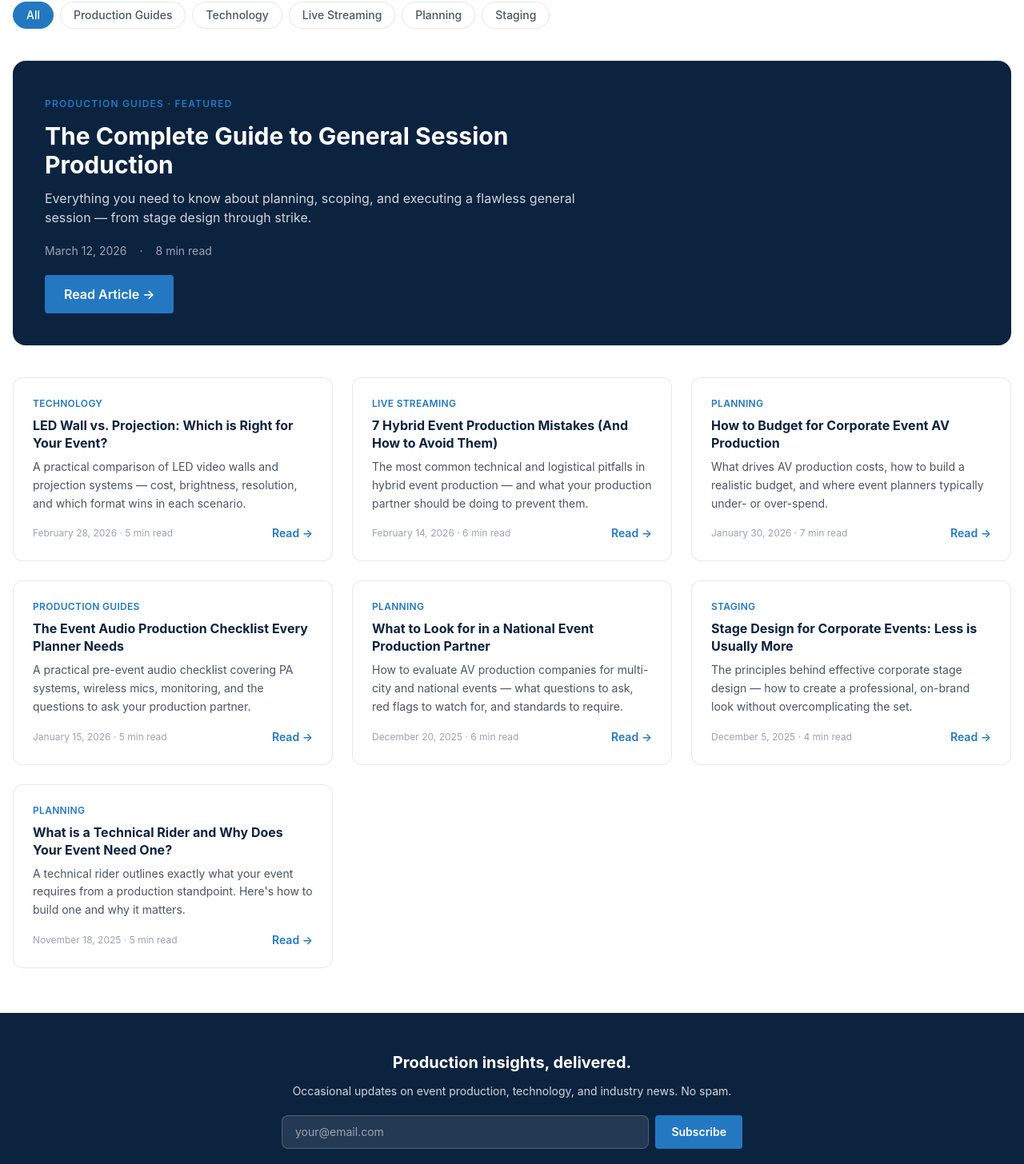
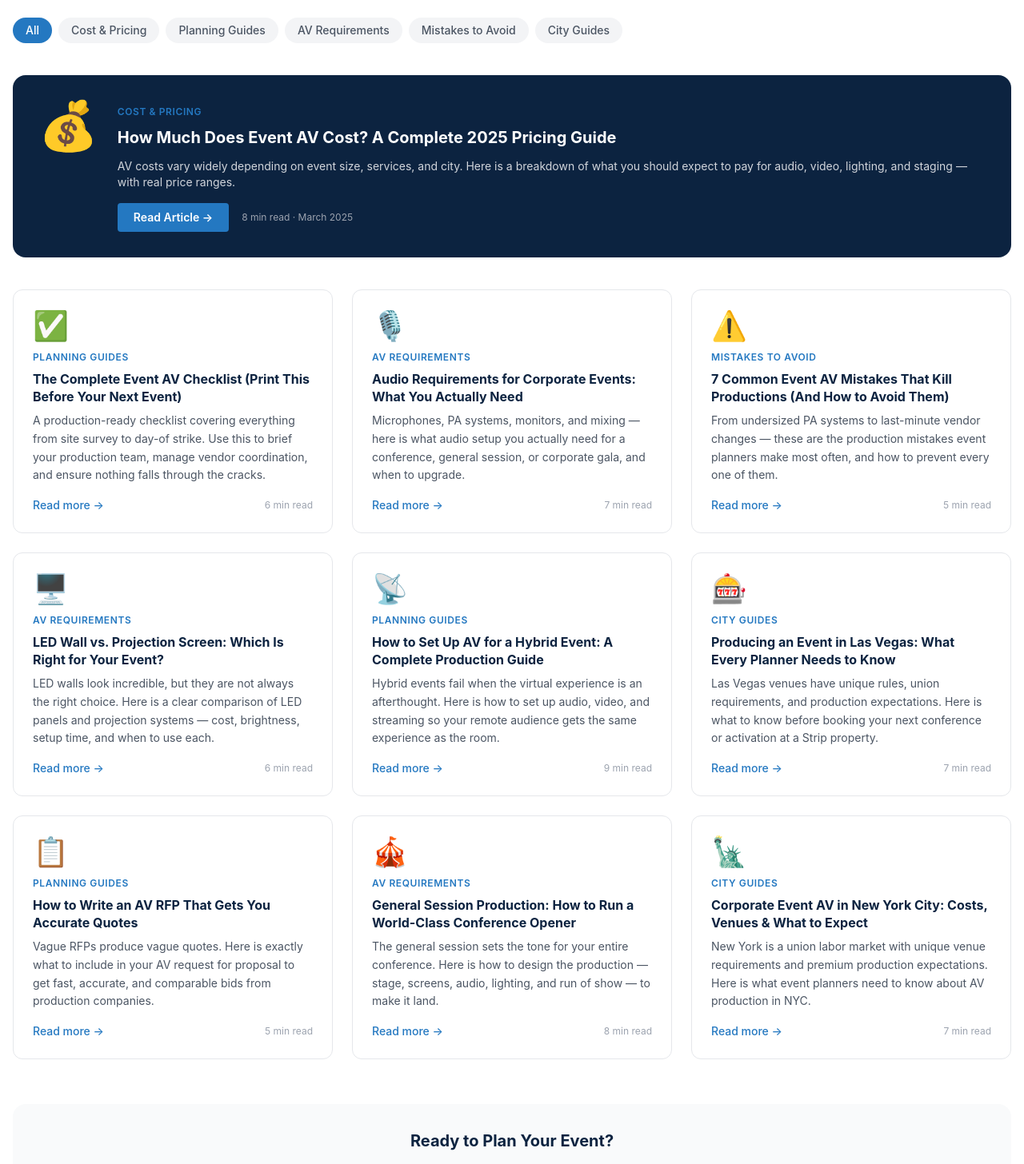
Before and after one commit to BeacoAV/BeaconAV-Site, a Next.js app: page /blog in a window 1280 px wide. Shown: the part 355-1811 px from the top of the page at 80% size. Built offline with nearby package versions, Linux system fonts and the light colour scheme.

Commit message:
feat(phase2): app/blog/page.tsx

```diff
--- a/app/blog/page.tsx
+++ b/app/blog/page.tsx
@@ -2,158 +2,165 @@ import type { Metadata } from 'next';
 import Link from 'next/link';
 
 export const metadata: Metadata = {
-  title: 'Event Production Blog | Tips, Trends & Guides | Beacon AV',
-  description: 'Insights on live event production — audio, video, lighting, staging, live streaming, and event technology from the Beacon AV team.',
+  title: 'Event Production Blog | AV Tips, Costs & Planning Guides | Beacon AV',
+  description: 'Expert guides on event AV costs, production planning, audio/video setup, and how to run flawless live events. From corporate conferences to galas.',
 };
 
 const posts = [
   {
-    slug: 'general-session-production-guide',
-    title: 'The Complete Guide to General Session Production',
-    excerpt: 'Everything you need to know about planning, scoping, and executing a flawless general session — from stage design through strike.',
-    category: 'Production Guides',
-    date: 'March 12, 2026',
+    slug: 'how-much-does-event-av-cost',
+    title: 'How Much Does Event AV Cost? A Complete 2025 Pricing Guide',
+    excerpt: 'AV costs vary widely depending on event size, services, and city. Here is a breakdown of what you should expect to pay for audio, video, lighting, and staging — with real price ranges.',
+    category: 'Cost & Pricing',
     readTime: '8 min read',
-    featured: true,
+    date: 'March 2025',
+    image: '💰',
   },
   {
-    slug: 'led-wall-vs-projection',
-    title: 'LED Wall vs. Projection: Which is Right for Your Event?',
-    excerpt: 'A practical comparison of LED video walls and projection systems — cost, brightness, resolution, and which format wins in each scenario.',
-    category: 'Technology',
-    date: 'February 28, 2026',
-    readTime: '5 min read',
-    featured: false,
+    slug: 'event-av-checklist',
+    title: 'The Complete Event AV Checklist (Print This Before Your Next Event)',
+    excerpt: 'A production-ready checklist covering everything from site survey to day-of strike. Use this to brief your production team, manage vendor coordination, and ensure nothing falls through the cracks.',
+    category: 'Planning Guides',
+    readTime: '6 min read',
+    date: 'February 2025',
+    image: '✅',
   },
   {
-    slug: 'hybrid-event-production-mistakes',
-    title: '7 Hybrid Event Production Mistakes (And How to Avoid Them)',
-    excerpt: 'The most common technical and logistical pitfalls in hybrid event production — and what your production partner should be doing to prevent them.',
-    category: 'Live Streaming',
-    date: 'February 14, 2026',
-    readTime: '6 min read',
-    featured: false,
+    slug: 'audio-requirements-for-corporate-events',
+    title: 'Audio Requirements for Corporate Events: What You Actually Need',
+    excerpt: 'Microphones, PA systems, monitors, and mixing — here is what audio setup you actually need for a conference, general session, or corporate gala, and when to upgrade.',
+    category: 'AV Requirements',
+    readTime: '7 min read',
+    date: 'February 2025',
+    image: '🎙️',
   },
   {
-    slug: 'how-to-budget-corporate-event-av',
-    title: 'How to Budget for Corporate Event AV Production',
-    excerpt: 'What drives AV production costs, how to build a realistic budget, and where event planners typically under- or over-spend.',
-    category: 'Planning',
-    date: 'January 30, 2026',
-    readTime: '7 min read',
-    featured: false,
+    slug: 'common-event-av-mistakes',
+    title: '7 Common Event AV Mistakes That Kill Productions (And How to Avoid Them)',
+    excerpt: 'From undersized PA systems to last-minute vendor changes — these are the production mistakes event planners make most often, and how to prevent every one of them.',
+    category: 'Mistakes to Avoid',
+    readTime: '5 min read',
+    date: 'January 2025',
+    image: '⚠️',
   },
   {
-    slug: 'audio-production-checklist',
-    title: 'The Event Audio Production Checklist Every Planner Needs',
-    excerpt: 'A practical pre-event audio checklist covering PA systems, wireless mics, monitoring, and the questions to ask your production partner.',
-    category: 'Production Guides',
-    date: 'January 15, 2026',
-    readTime: '5 min read',
-    featured: false,
+    slug: 'led-wall-vs-projection-which-is-right',
+    title: 'LED Wall vs. Projection Screen: Which Is Right for Your Event?',
+    excerpt: 'LED walls look incredible, but they are not always the right choice. Here is a clear comparison of LED panels and projection systems — cost, brightness, setup time, and when to use each.',
+    category: 'AV Requirements',
+    readTime: '6 min read',
+    date: 'January 2025',
+    image: '🖥️',
   },
   {
-    slug: 'national-event-production-partner',
-    title: 'What to Look for in a National Event Production Partner',
-    excerpt: 'How to evaluate AV production companies for multi-city and national events — what questions to ask, red flags to watch for, and standards to require.',
-    category: 'Planning',
-    date: 'December 20, 2025',
-    readTime: '6 min read',
-    featured: false,
+    slug: 'hybrid-event-av-guide',
+    title: 'How to Set Up AV for a Hybrid Event: A Complete Production Guide',
+    excerpt: 'Hybrid events fail when the virtual experience is an afterthought. Here is how to set up audio, video, and streaming so your remote audience gets the same experience as the room.',
+    category: 'Planning Guides',
+    readTime: '9 min read',
+    date: 'December 2024',
+    image: '📡',
   },
   {
-    slug: 'stage-design-corporate-events',
-    title: 'Stage Design for Corporate Events: Less is Usually More',
-    excerpt: 'The principles behind effective corporate stage design — how to create a professional, on-brand look without overcomplicating the set.',
-    category: 'Staging',
-    date: 'December 5, 2025',
-    readTime: '4 min read',
-    featured: false,
+    slug: 'event-production-in-las-vegas',
+    title: 'Producing an Event in Las Vegas: What Every Planner Needs to Know',
+    excerpt: 'Las Vegas venues have unique rules, union requirements, and production expectations. Here is what to know before booking your next conference or activation at a Strip property.',
+    category: 'City Guides',
+    readTime: '7 min read',
+    date: 'December 2024',
+    image: '🎰',
   },
   {
-    slug: 'av-rider-what-it-is',
-    title: 'What is a Technical Rider and Why Does Your Event Need One?',
-    excerpt: 'A technical rider outlines exactly what your event requires from a production standpoint. Here\'s how to build one and why it matters.',
-    category: 'Planning',
-    date: 'November 18, 2025',
+    slug: 'how-to-write-av-rfp',
+    title: 'How to Write an AV RFP That Gets You Accurate Quotes',
+    excerpt: 'Vague RFPs produce vague quotes. Here is exactly what to include in your AV request for proposal to get fast, accurate, and comparable bids from production companies.',
+    category: 'Planning Guides',
     readTime: '5 min read',
-    featured: false,
+    date: 'November 2024',
+    image: '📋',
+  },
+  {
+    slug: 'general-session-production-guide',
+    title: 'General Session Production: How to Run a World-Class Conference Opener',
+    excerpt: 'The general session sets the tone for your entire conference. Here is how to design the production — stage, screens, audio, lighting, and run of show — to make it land.',
+    category: 'AV Requirements',
+    readTime: '8 min read',
+    date: 'November 2024',
+    image: '🎪',
+  },
+  {
+    slug: 'corporate-event-av-new-york',
+    title: 'Corporate Event AV in New York City: Costs, Venues & What to Expect',
+    excerpt: 'New York is a union labor market with unique venue requirements and premium production expectations. Here is what event planners need to know about AV production in NYC.',
+    category: 'City Guides',
+    readTime: '7 min read',
+    date: 'October 2024',
+    image: '🗽',
   },
 ];
 
-const featured = posts.find((p) => p.featured);
-const rest = posts.filter((p) => !p.featured);
-
-const categories = ['All', 'Production Guides', 'Technology', 'Live Streaming', 'Planning', 'Staging'];
+const categories = ['All', 'Cost & Pricing', 'Planning Guides', 'AV Requirements', 'Mistakes to Avoid', 'City Guides'];
 
 export default function BlogPage() {
   return (
     <>
-      <section className="bg-navy py-14 px-4">
+      <section className="bg-navy py-16 px-4">
         <div className="max-w-7xl mx-auto">
           <p className="section-label">Resources</p>
-          <h1 className="section-title-light mt-2 mb-3 max-w-2xl">Event Production Insights</h1>
-          <p className="text-gray-300 max-w-xl">Practical guides, technology breakdowns, and planning advice from the Beacon AV production team.</p>
+          <h1 className="section-title-light mt-2 mb-4 max-w-3xl">Event Production Guides & Resources</h1>
+          <p className="text-gray-300 max-w-2xl">
+            Practical guides on AV costs, production planning, and how to run technically flawless events — from single-day corporate meetings to multi-day national conferences.
+          </p>
         </div>
       </section>
 
       <section className="bg-white py-14 px-4">
         <div className="max-w-7xl mx-auto">
-          {/* Category filter */}
+          {/* Category pills */}
           <div className="flex flex-wrap gap-2 mb-10">
-            {categories.map((cat) => (
-              <span key={cat}
-                className={`px-4 py-1.5 rounded-full text-sm font-medium cursor-pointer border transition-colors ${
-                  cat === 'All'
-                    ? 'bg-accent text-white border-accent'
-                    : 'border-gray-200 text-gray-600 hover:border-accent hover:text-accent'
-                }`}>
-                {cat}
-              </span>
+            {categories.map(cat => (
+              <span key={cat} className={`px-4 py-1.5 rounded-full text-sm font-medium cursor-pointer transition-colors ${
+                cat === 'All' ? 'bg-accent text-white' : 'bg-gray-100 text-gray-600 hover:bg-gray-200'
+              }`}>{cat}</span>
             ))}
           </div>
 
           {/* Featured post */}
-          {featured && (
-            <div className="bg-navy rounded-2xl p-8 md:p-10 mb-10">
-              <span className="text-xs font-semibold text-accent uppercase tracking-widest">{featured.category} · Featured</span>
-              <h2 className="text-2xl md:text-3xl font-bold text-white mt-3 mb-3 max-w-2xl">{featured.title}</h2>
-              <p className="text-gray-300 mb-5 max-w-2xl">{featured.excerpt}</p>
-              <div className="flex items-center gap-4 text-gray-400 text-sm mb-5">
-                <span>{featured.date}</span>
-                <span>·</span>
-                <span>{featured.readTime}</span>
+          <div className="bg-navy rounded-2xl p-8 mb-10 flex flex-col sm:flex-row gap-6 items-start">
+            <div className="text-6xl">{posts[0].image}</div>
+            <div>
+              <span className="text-accent text-xs font-semibold uppercase tracking-wider">{posts[0].category}</span>
+              <h2 className="text-xl font-bold text-white mt-2 mb-3">{posts[0].title}</h2>
+              <p className="text-gray-300 text-sm mb-4">{posts[0].excerpt}</p>
+              <div className="flex items-center gap-4">
+                <Link href={`/blog/${posts[0].slug}`} className="btn-primary py-2 px-5 text-sm">Read Article →</Link>
+                <span className="text-gray-400 text-xs">{posts[0].readTime} · {posts[0].date}</span>
               </div>
-              <Link href={`/blog/${featured.slug}`} className="btn-primary">Read Article →</Link>
             </div>
-          )}
+          </div>
 
-          {/* Post grid */}
-          <div className="grid grid-cols-1 md:grid-cols-2 lg:grid-cols-3 gap-6">
-            {rest.map((post) => (
-              <article key={post.slug} className="card flex flex-col">
-                <span className="text-xs font-semibold text-accent uppercase tracking-wide mb-2">{post.category}</span>
-                <h2 className="font-bold text-navy text-base mb-2 leading-snug">{post.title}</h2>
-                <p className="text-gray-600 text-sm leading-relaxed flex-1 mb-4">{post.excerpt}</p>
-                <div className="flex items-center justify-between">
-                  <span className="text-gray-400 text-xs">{post.date} · {post.readTime}</span>
-                  <Link href={`/blog/${post.slug}`} className="text-accent text-sm font-semibold hover:underline">Read →</Link>
+          {/* Grid */}
+          <div className="grid grid-cols-1 sm:grid-cols-2 lg:grid-cols-3 gap-6">
+            {posts.slice(1).map(post => (
+              <Link key={post.slug} href={`/blog/${post.slug}`} className="card hover:border-accent hover:shadow-md transition-all group flex flex-col">
+                <div className="text-4xl mb-3">{post.image}</div>
+                <span className="text-accent text-xs font-semibold uppercase tracking-wider mb-2">{post.category}</span>
+                <h3 className="font-bold text-navy mb-2 group-hover:text-accent transition-colors leading-snug">{post.title}</h3>
+                <p className="text-gray-600 text-sm leading-relaxed flex-1">{post.excerpt}</p>
+                <div className="mt-4 flex items-center justify-between">
+                  <span className="text-accent text-sm font-medium">Read more →</span>
+                  <span className="text-gray-400 text-xs">{post.readTime}</span>
                 </div>
-              </article>
+              </Link>
             ))}
           </div>
-        </div>
-      </section>
 
-      <section className="bg-navy py-12 px-4">
-        <div className="max-w-xl mx-auto text-center">
-          <h2 className="text-xl font-bold text-white mb-3">Production insights, delivered.</h2>
-          <p className="text-gray-300 text-sm mb-5">Occasional updates on event production, technology, and industry news. No spam.</p>
-          <form action="#" className="flex gap-2">
-            <input type="email" placeholder="your@email.com"
-              className="flex-1 px-4 py-2.5 rounded-lg text-sm border border-white/20 bg-white/10 text-white placeholder-gray-400 focus:outline-none focus:border-accent" />
-            <button type="submit" className="btn-primary px-5 py-2.5 text-sm whitespace-nowrap">Subscribe</button>
-          </form>
+          {/* CTA */}
+          <div className="mt-14 bg-gray-50 rounded-2xl p-8 text-center">
+            <h3 className="text-xl font-bold text-navy mb-3">Ready to Plan Your Event?</h3>
+            <p className="text-gray-600 mb-6 max-w-md mx-auto">Get a full production quote — audio, video, lighting, staging, and crew — typically within 48 hours.</p>
+            <Link href="/contact" className="btn-primary text-base px-8 py-3">Get a Production Quote</Link>
+          </div>
         </div>
       </section>
     </>
```
